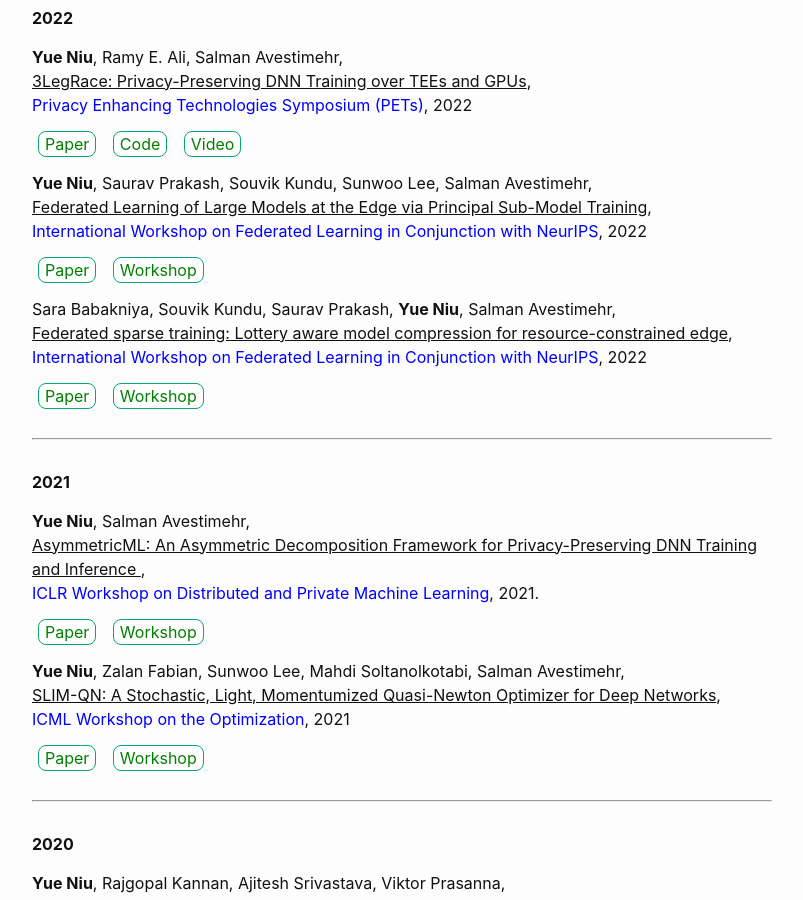
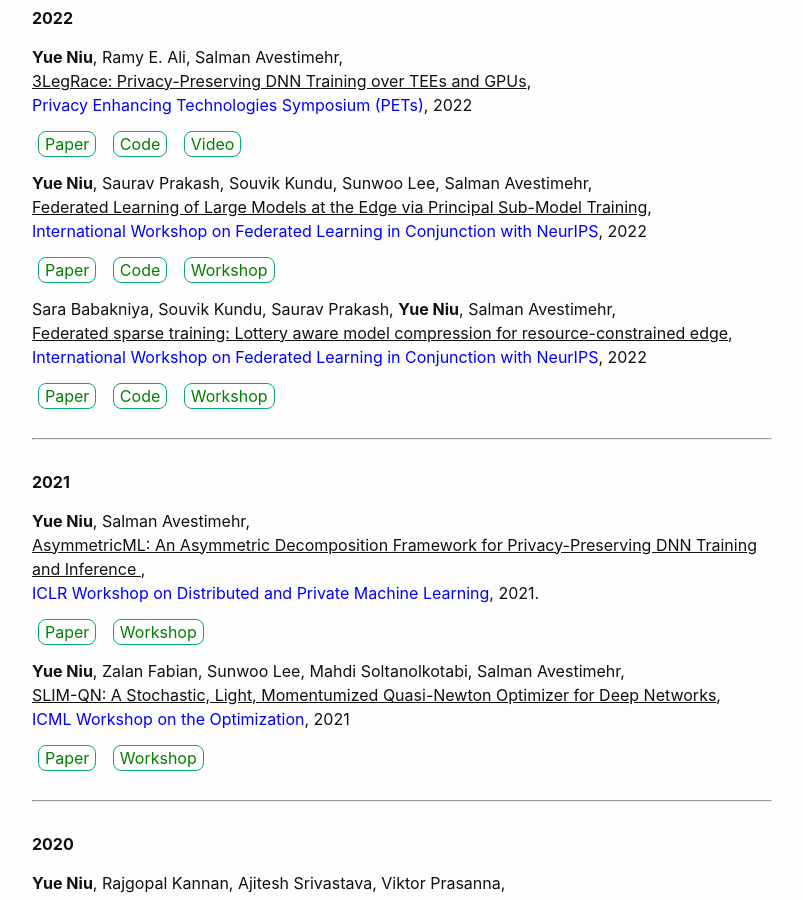
Before and after one commit to yuehniu/homepage, a Jekyll site: the page built from publication.md, in a window 1280 px wide and 900 px high, scrolled down 1552 px. Shown: the whole window, without its empty margins (238-1041 px from the left). Built offline with Jekyll 4.4.1, drawn with Linux system fonts in a browser that asks for light colours; our own code applies the rules of GitHub Pages for plain Markdown files.

Commit message:
MODIFY: add code link to publications.

```diff
--- a/publication.md
+++ b/publication.md
@@ -87,6 +87,7 @@
 <span style="color:blue">International Workshop on Federated Learning in Conjunction with NeurIPS</span>, 2022
 
 <a href="https://arxiv.org/abs/2208.13141" class="btn">Paper</a>
+<a href="https://github.com/yuehniu/modeldecomp-fl" class="btn">Code</a>
 <a href="https://federated-learning.org/fl-neurips-2022/" class="btn">Workshop</a>
 
 Sara Babakniya, Souvik Kundu, Saurav Prakash, **Yue Niu**, Salman Avestimehr,
@@ -94,6 +95,7 @@
 <span style="color:blue">International Workshop on Federated Learning in Conjunction with NeurIPS</span>, 2022
 
 <a href="https://arxiv.org/abs/2208.13092" class="btn">Paper</a>
+<a href="https://github.com/SaraBabakN/flash_fl" class="btn">Code</a>
 <a href="https://federated-learning.org/fl-neurips-2022/" class="btn">Workshop</a>
 
 ---
```
